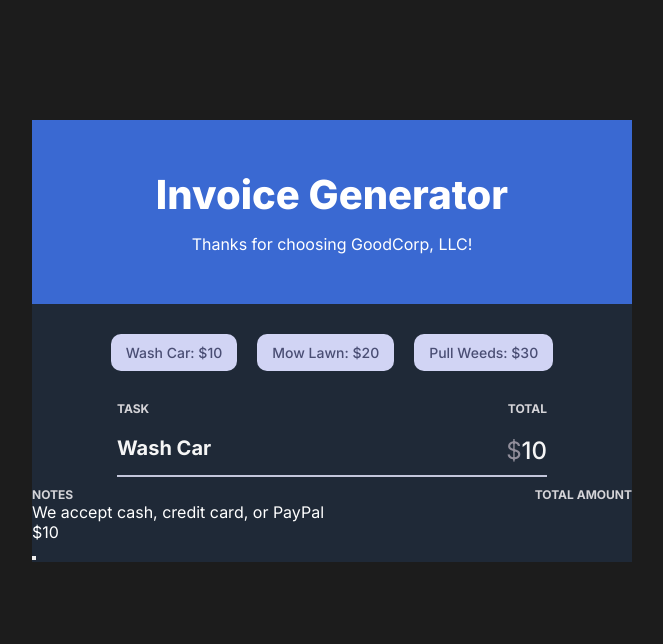
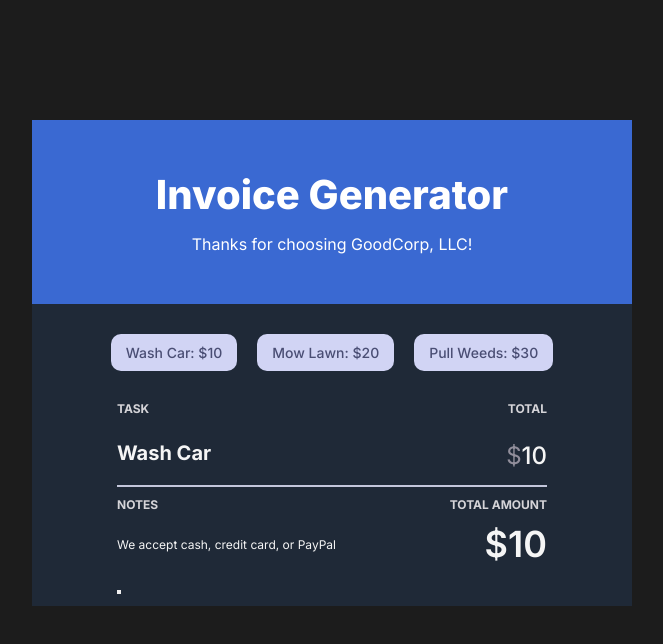
Before and after one commit to karen-pcsta/invoice-generator, a plain HTML site: page index.html in a window 1280 px wide. Both pictures are taken after a click on the button "Wash Car: $10". Shown: the whole page, without its empty margins (308-971 px from the left). Drawn offline with Linux system fonts and the light colour scheme.

Commit message:
style: add total display

```diff
--- a/style.css
+++ b/style.css
@@ -19,7 +19,6 @@ body {
     background-color: #1C1C1C;
     color: #FFFFFF;
     font-family: 'Inter', sans-serif;
-
 }
 
 .card {
@@ -32,11 +31,8 @@ body {
     padding: 50px;
     background-color: #3A69D2;
     text-align: center;
-    /* border: 5px solid red; */
     font-weight: 400;
     font-size: 16px;
-
-
 }
 
 .title h1 {
@@ -65,7 +61,7 @@ body {
 }
 
 .service-wrapper,
-.total-display {
+.total-wrapper{
     padding: 0 85px;
     margin: 10px 0;
 }
@@ -77,6 +73,25 @@ body {
     font-weight: 700;
     font-size: 12px;
     color: #D5D4D8;
+}
+
+#total-display {
+    display: flex;
+    justify-content: space-between;
+    align-items: center;
+    padding: 10px 0;
+}
+
+.payment-message {
+    color: #F5F5F5;
+    font-size: 12px;
+    font-weight: 400;
+}
+
+.total-value {
+    color: #F5F5F5;
+    font-size: 36px;
+    font-weight: 600;
 }
 
 #service-display {
@@ -94,6 +109,7 @@ body {
 .service-container {
     display: flex;
     justify-content: space-between;
+    padding: 5px 0;
 }
 
 .service-name {
```
